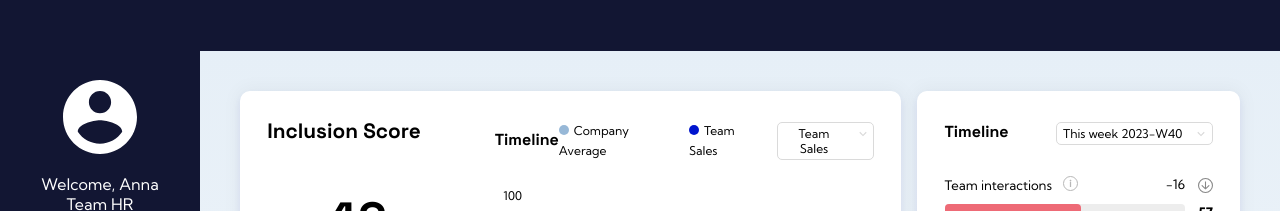
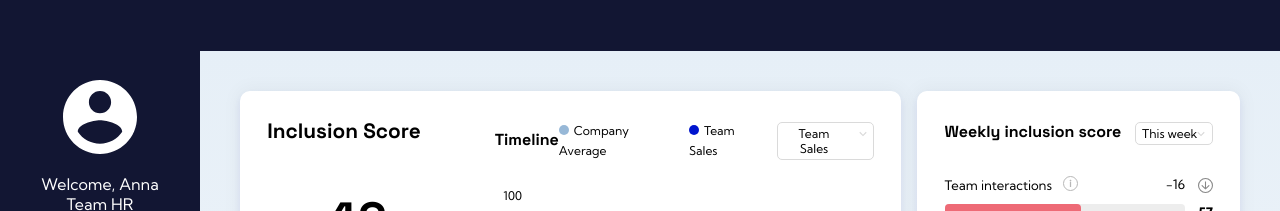
Before and after one commit to JTKsson/jolint-dashboard, a Next.js app: page / in a window 1280 px wide. Shown: the top 211 px of the page. Built offline with nearby package versions, Linux system fonts and the light colour scheme.

Commit message:
Update title

```diff
--- a/src/app/components/WeeklyScoreCard/WeeklyScoreNav.jsx
+++ b/src/app/components/WeeklyScoreCard/WeeklyScoreNav.jsx
@@ -12,11 +12,11 @@ export default function InclusionScoreCard({ thisWeek }) {
   return (
     <div className={styles.nav}>
       <div className={styles.title}>
-        <h2>Timeline</h2>
+        <h2>Weekly inclusion score</h2>
       </div>
       <div className={styles.dropdown}>
         <button onClick={toggleDropdown} className={styles.button}>
-          <div>This week {thisWeek}</div>
+          <div>This week</div>
           <div>
             <Image
               src="/images/arrow-down-s-line.svg"
--- a/src/app/components/WeeklyScoreCard/weeklyScoreCard.module.css
+++ b/src/app/components/WeeklyScoreCard/weeklyScoreCard.module.css
@@ -14,9 +14,12 @@
   margin: 0;
 }
 
+.title {
+  width: 70%;
+}
+
 .button {
   display: flex;
-  gap: 15px;
   margin-top: 0.2rem;
 }
 
```
